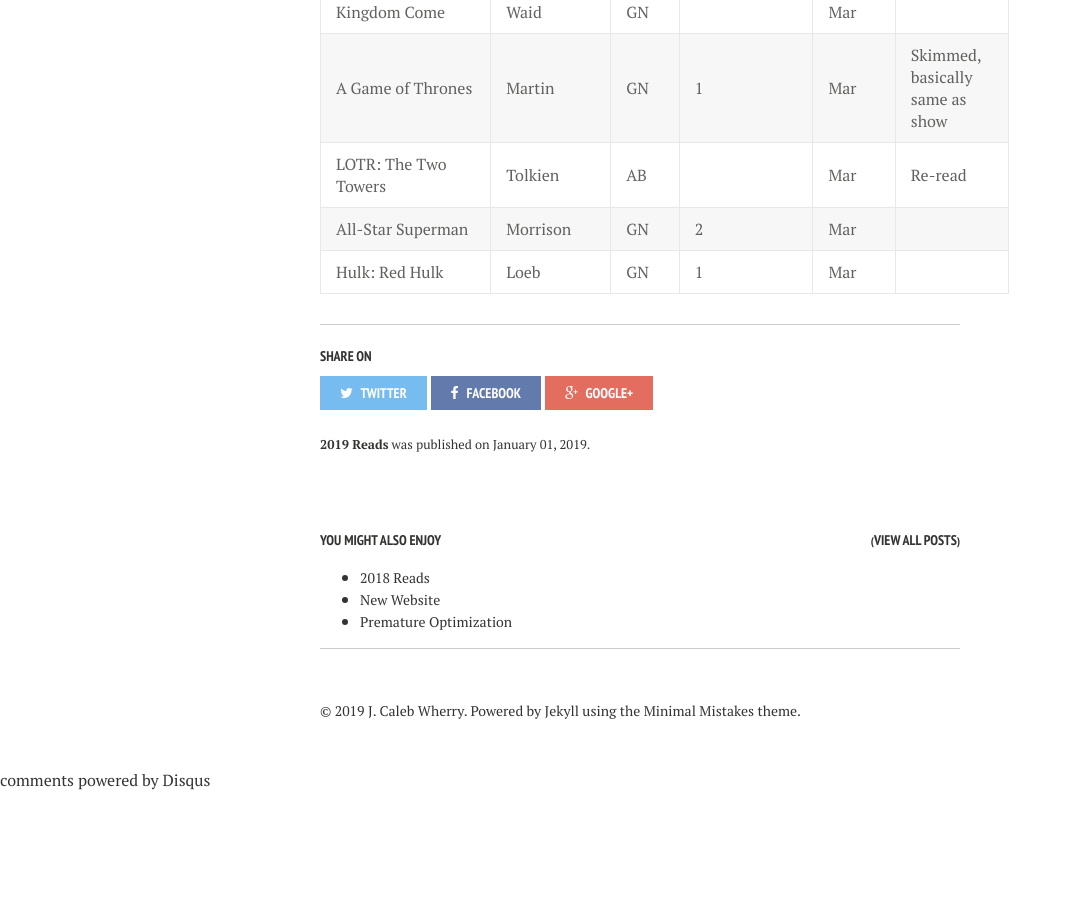
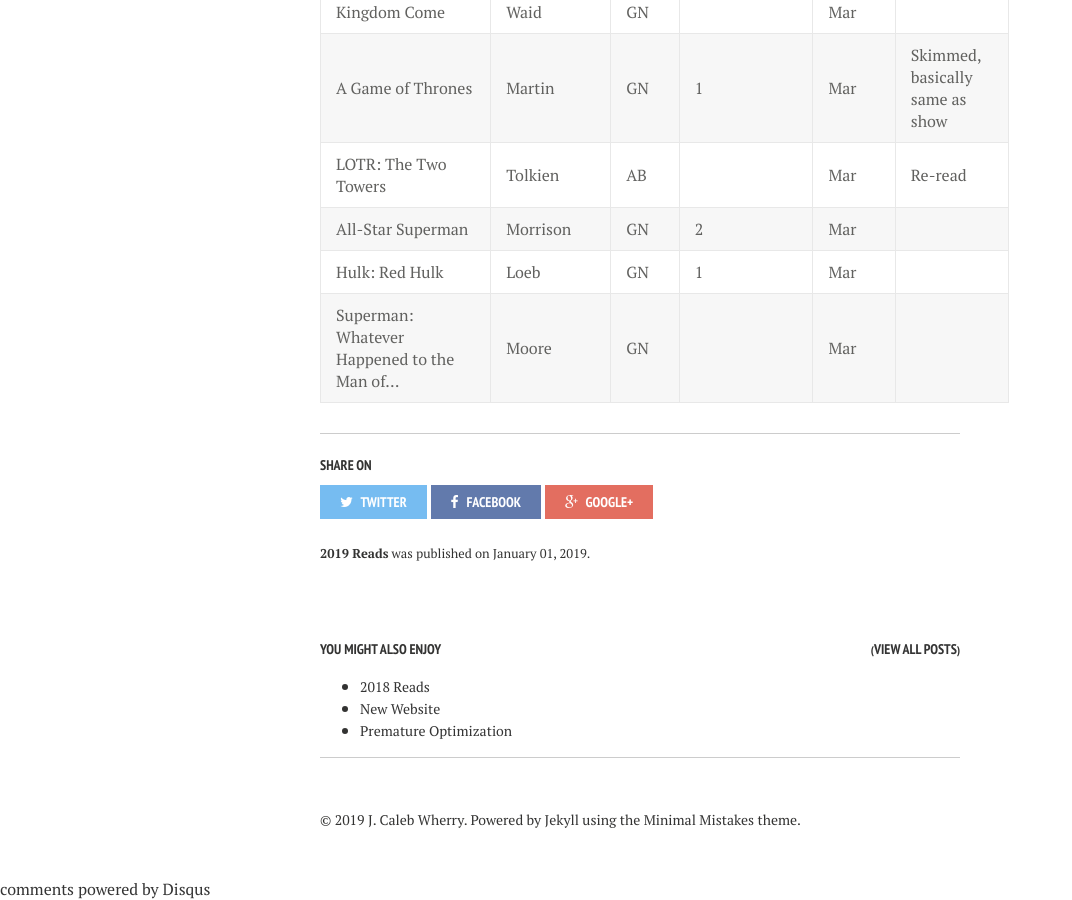
Before and after one commit to calebwherry/calebwherry.github.io, a Jekyll site: the page built from _posts/2019-01-01-2019-Reads.md, in a window 1280 px wide and 900 px high, scrolled down 4918 px. Shown: the whole window, without its empty margins (0-1072 px from the left). Built offline with Jekyll 4.4.1, drawn with Linux system fonts in a browser that asks for light colours; nearby versions of some CDN libraries; comment, search, counter and statistics services are not loaded; before the commit the page ends 5709 px from its top, so only the background shows below that.

Commit message:
Added new 2019 read.

```diff
--- a/_posts/2019-01-01-2019-Reads.md
+++ b/_posts/2019-01-01-2019-Reads.md
@@ -100,3 +100,4 @@
 | LOTR: The Two Towers                          | Tolkien        | AB    |              | Mar          | Re-read                                       |
 | All-Star Superman                             | Morrison       | GN    | 2            | Mar          |                                               |
 | Hulk: Red Hulk                                | Loeb           | GN    | 1            | Mar          |                                               |
+| Superman: Whatever Happened to the Man of...  | Moore          | GN    |              | Mar          |                                               |
```
